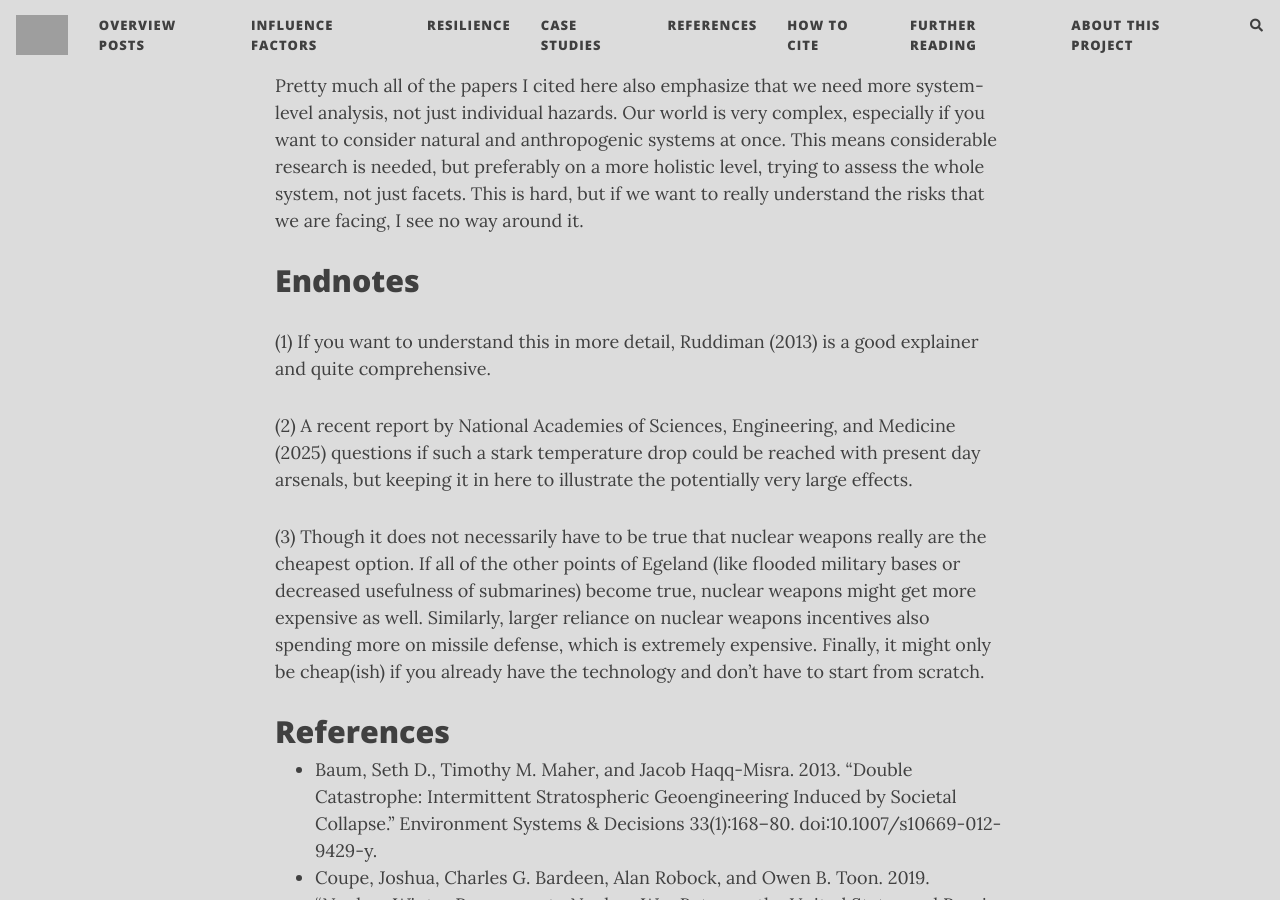
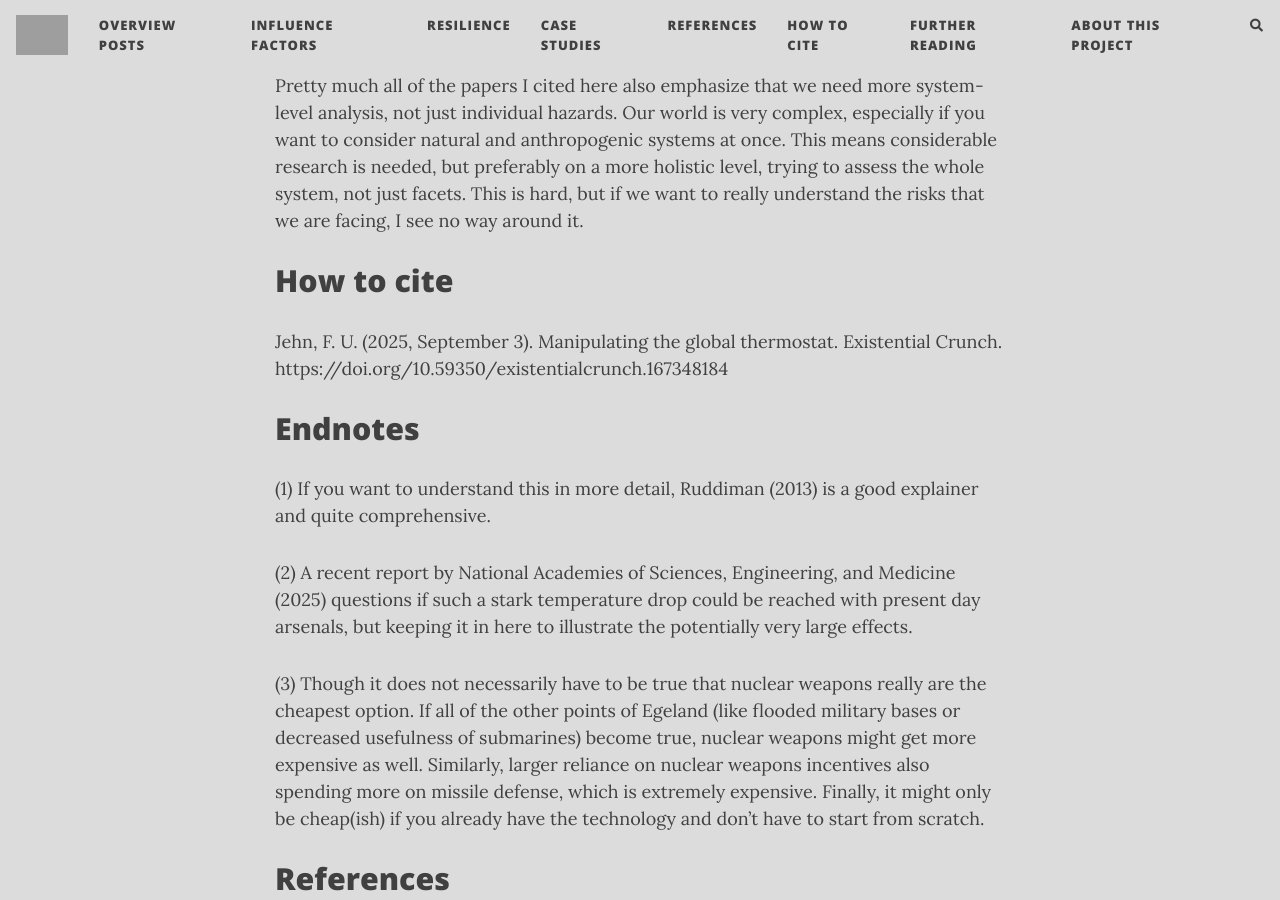
Before and after one commit to florianjehn/Societal_Collapse, a Jekyll site: the page built from _posts/2025-05-30-global_thermostat.md, in a window 1280 px wide and 900 px high, scrolled down 7489 px. Built offline with Jekyll 4.4.1, drawn with Linux system fonts in a browser that asks for light colours; nearby versions of some CDN libraries; comment, search, counter and statistics services are not loaded; grey boxes are pictures that could not be loaded.

Commit message:
Update 2025-05-30-global_thermostat.md

```diff
--- a/_posts/2025-05-30-global_thermostat.md
+++ b/_posts/2025-05-30-global_thermostat.md
@@ -90,6 +90,10 @@ We should also keep in mind here the different timescales. Climate change is pre
 
 Pretty much all of the papers I cited here also emphasize that we need more system-level analysis, not just individual hazards. Our world is very complex, especially if you want to consider natural and anthropogenic systems at once. This means considerable research is needed, but preferably on a more holistic level, trying to assess the whole system, not just facets. This is hard, but if we want to really understand the risks that we are facing, I see no way around it.
 
+# How to cite
+
+Jehn, F. U. (2025, September 3). Manipulating the global thermostat. Existential Crunch. https://doi.org/10.59350/existentialcrunch.167348184
+
 # Endnotes
 (1) If you want to understand this in more detail, Ruddiman (2013) is a good explainer and quite comprehensive.
 
```
